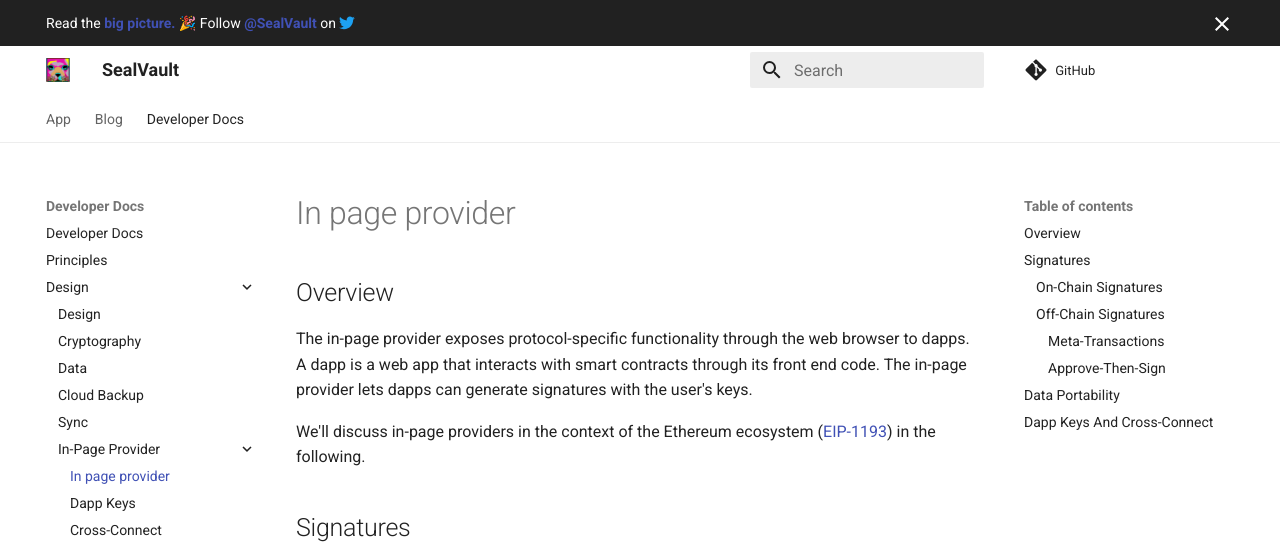
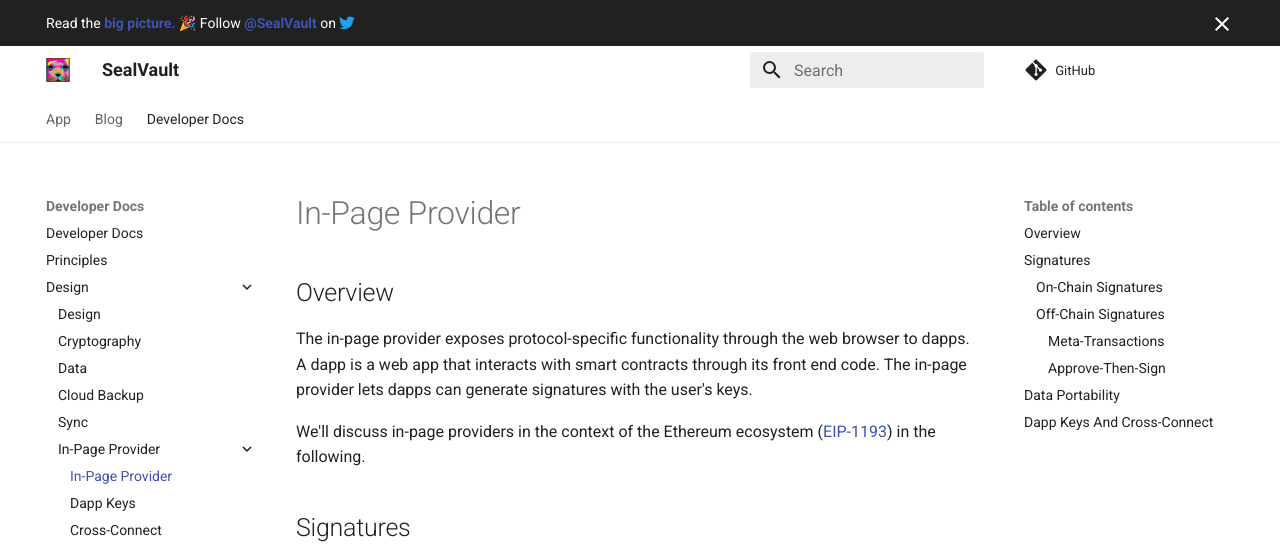
Before and after one commit to sealvault/sealvault, an MkDocs documentation site: the page built from website/src/dev-docs/design/in-page-provider.md, in a window 1280 px wide and 900 px high. Shown: the top 549 px of the window. Built offline with MkDocs 1.6.1 and Material for MkDocs 9.7.7, drawn with Linux system fonts in a browser that asks for light colours; comment, search, counter and statistics services are not loaded; part of the change alters nothing that is shown.

```diff
--- a/website/src/dev-docs/design/in-page-provider.md
+++ b/website/src/dev-docs/design/in-page-provider.md
@@ -1,3 +1,7 @@
+---
+title: In-Page Provider
+---
+
 ## Overview
 
 The in-page provider exposes protocol-specific functionality through the web
```
